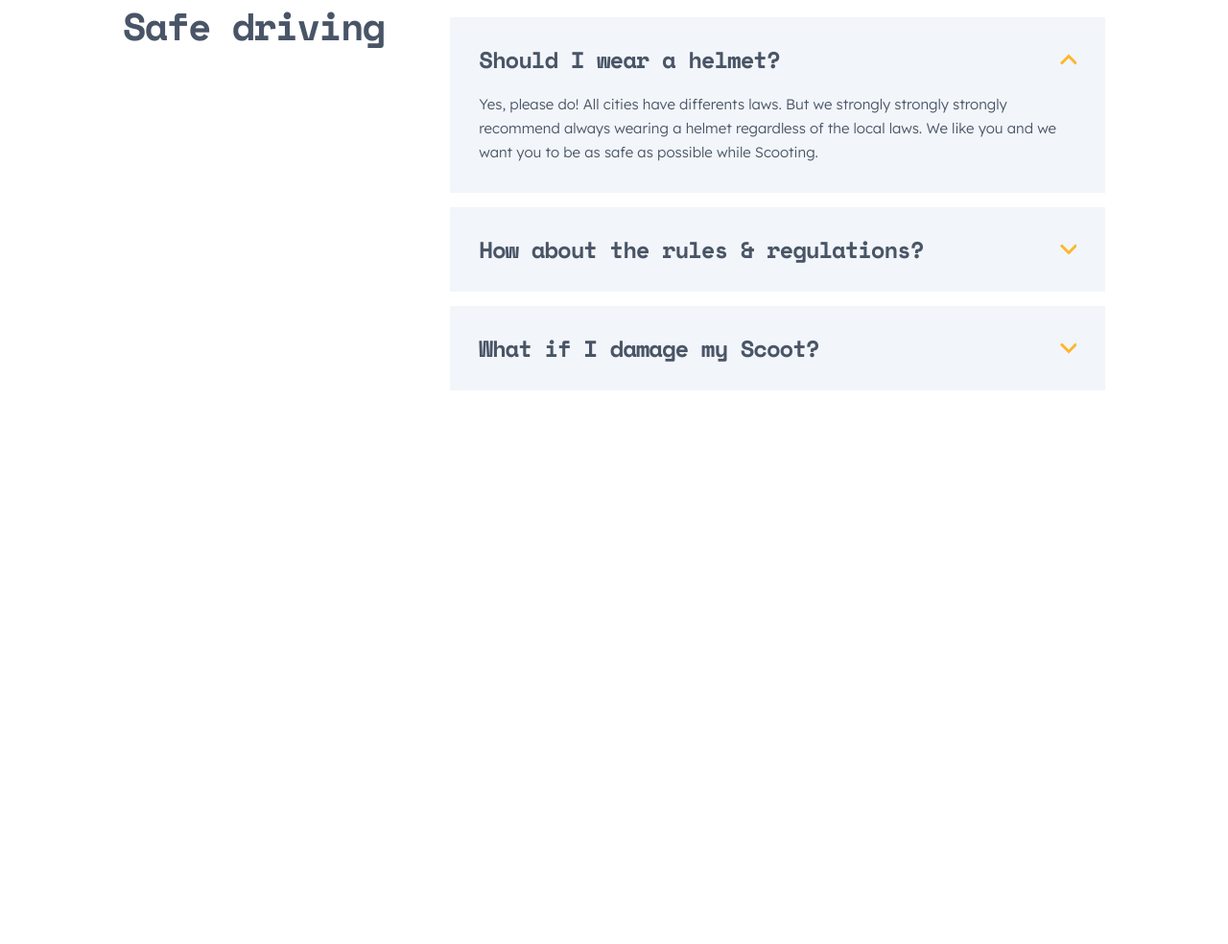
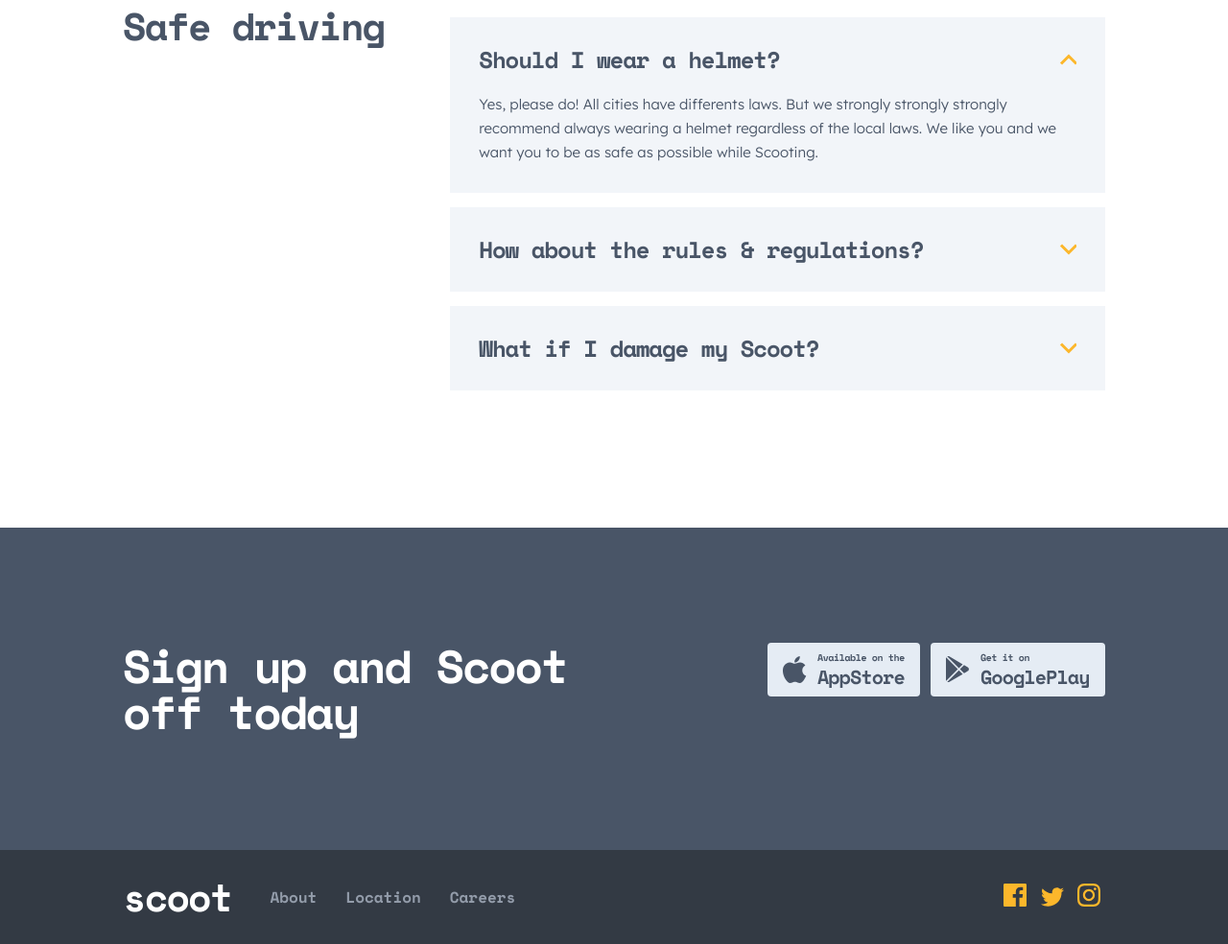
Before and after one commit to thibautjulien/Scoot-Project, a plain HTML site: page Scoot-Project/about.html in a window 1280 px wide. Shown: the part 2490-3474 px from the top of the page at 96% size. Before the commit the page ends 2912 px from the top, so only its background shows below. Drawn offline with nearby package versions, Linux system fonts and the light colour scheme.

Commit message:
ajout du footer + module FAQ terminé

```diff
--- a/Scoot-Project/about.html
+++ b/Scoot-Project/about.html
@@ -159,5 +159,32 @@
         </div>
       </div>
     </section>
+
+    <footer>
+      <div class="footer__top">
+        <div class="footer__top__text">
+          <h2>Sign up and Scoot off today</h2>
+        </div>
+        <div class="footer__top__stores">
+          <img src="images/appstore.svg" />
+          <img src="images/googleplay.svg" />
+        </div>
+      </div>
+      <div class="footer__bottom">
+        <div class="footer__bottom__menu">
+          <h4>scoot</h4>
+          <ul>
+            <li>About</li>
+            <li>Location</li>
+            <li>Careers</li>
+          </ul>
+        </div>
+        <div class="footer__bottom__socials">
+          <img src="images/facebook.svg" />
+          <img src="images/twitter.svg" />
+          <img src="images/instagram.svg" />
+        </div>
+      </div>
+    </footer>
   </body>
 </html>
--- a/Scoot-Project/css/about.scss
+++ b/Scoot-Project/css/about.scss
@@ -127,7 +127,7 @@
   background-color: variables.$yellow;
   padding: 34px;
   border-radius: 50%;
-  width: 25%;
+  max-width: 20%;
   margin: 0 auto;
   @include variables.h4;
 }
@@ -192,3 +192,82 @@
   display: flex;
   justify-content: space-between;
 }
+
+footer {
+  margin-top: 10%;
+}
+
+.footer__top {
+  display: grid;
+  grid-template-columns: repeat(2, 1fr);
+  grid-template-rows: 1fr;
+  grid-column-gap: 0px;
+  grid-row-gap: 0px;
+  background-color: variables.$darkNavy;
+  padding: 120px 10%;
+}
+
+.footer__top__text {
+  grid-area: 1 / 1 / 2 / 2;
+}
+
+.footer__top__text > h2 {
+  @include variables.h2;
+  color: white;
+  text-align: left;
+}
+
+.footer__top__stores {
+  grid-area: 1 / 2 / 2 / 3;
+  text-align: right;
+}
+
+.footer__top__stores > img:first-child {
+  margin-right: 1.3%;
+}
+
+.footer__bottom {
+  display: grid;
+  grid-template-columns: repeat(2, 1fr);
+  grid-template-rows: 1fr;
+  grid-column-gap: 0px;
+  grid-row-gap: 0px;
+  background-color: #333a44;
+  align-items: center;
+  padding: 25px 10%;
+}
+
+.footer__bottom__menu {
+  display: flex;
+  flex-direction: row;
+  align-items: center;
+  gap: 40px;
+  grid-area: 1 / 1 / 2 / 2;
+}
+
+.footer__bottom__menu > h4 {
+  @include variables.h3;
+  color: white;
+}
+
+.footer__bottom__menu > ul {
+  list-style-type: none;
+  display: flex;
+  flex-direction: row;
+  gap: 30px;
+}
+
+.footer__bottom__menu > ul > li {
+  font-family: variables.$spaceMono;
+  color: variables.$dimGrey;
+  font-weight: bold;
+}
+
+.footer__bottom__socials {
+  grid-area: 1 / 2 / 2 / 3;
+  text-align: right;
+}
+
+.footer__bottom__socials > img {
+  margin: 0 1%;
+}
```
Also changed, not shown: Scoot-Project/css/styles.css, Scoot-Project/images/appstore.svg (added), Scoot-Project/images/facebook.svg (added), Scoot-Project/images/googleplay.svg (added), Scoot-Project/images/instagram.svg (added), Scoot-Project/images/twitter.svg (added), 1 other file.
